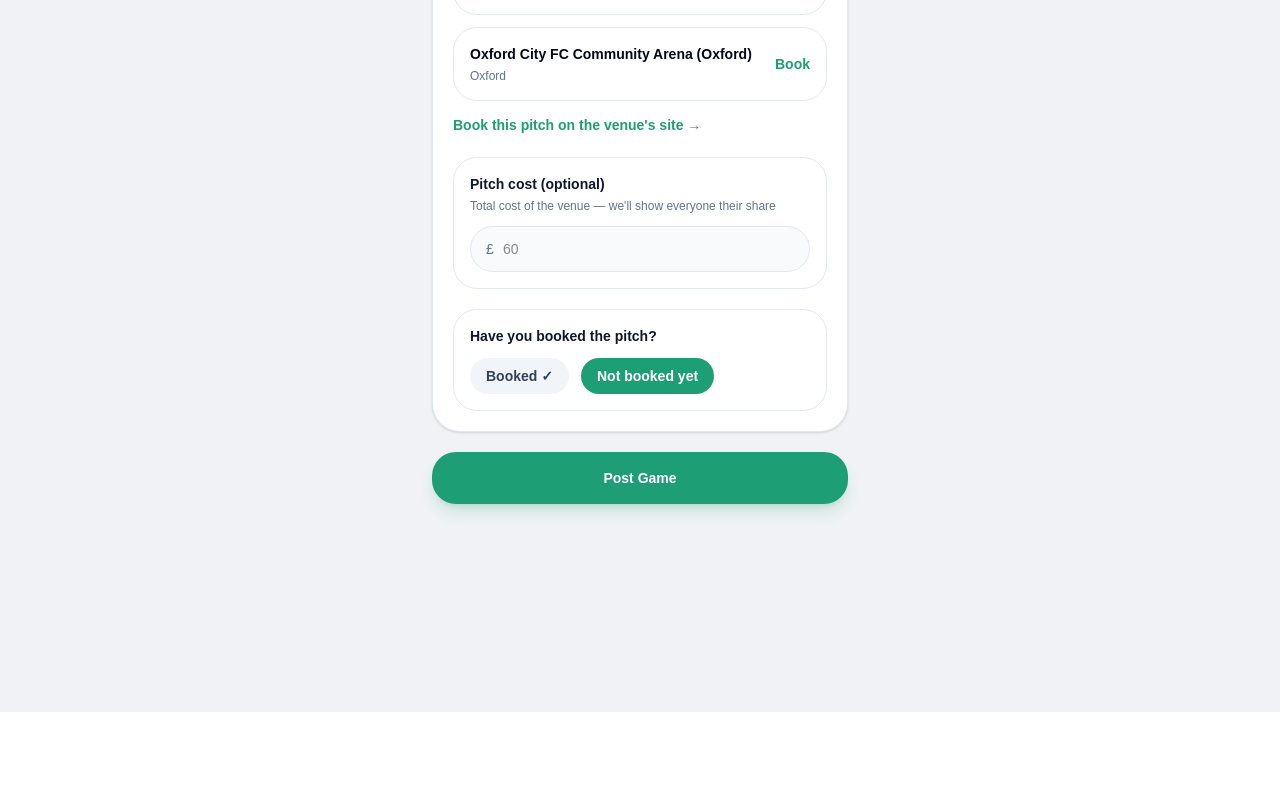
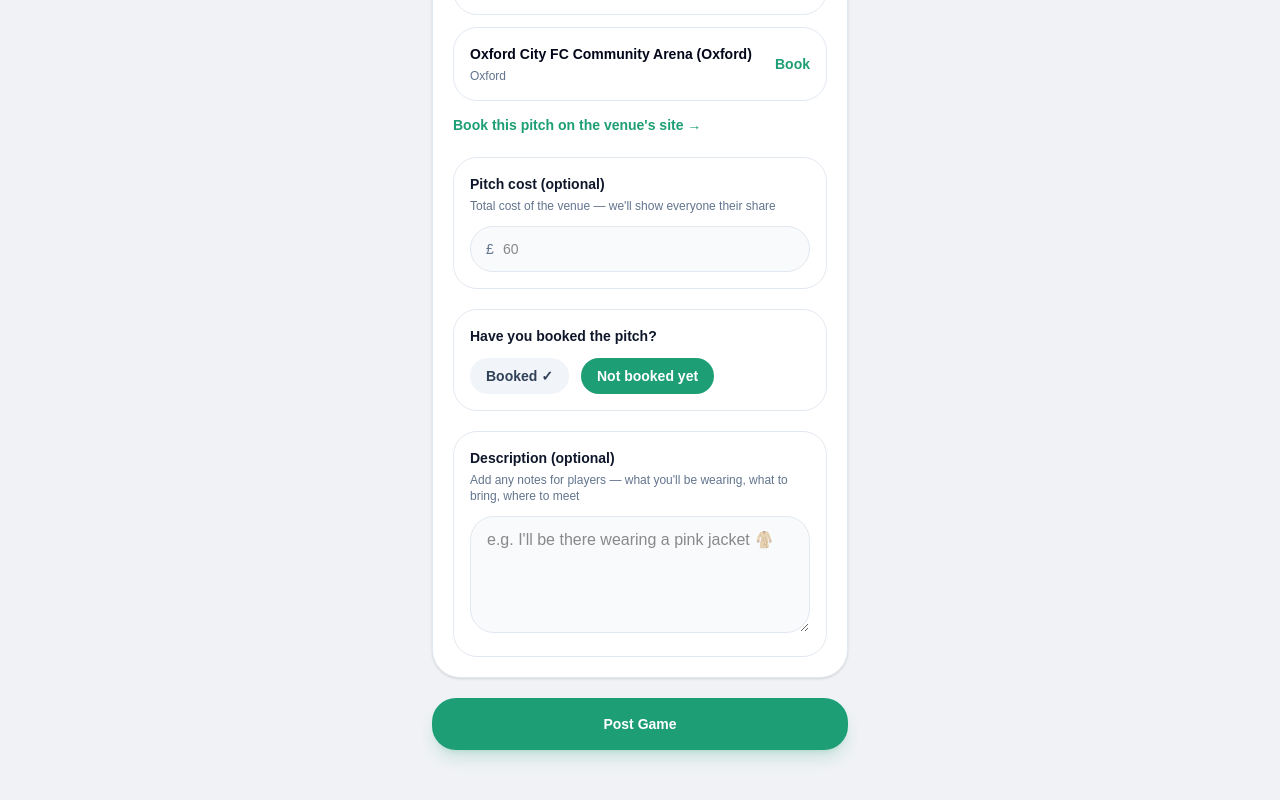
Before and after one commit to maryam969/playmate-oxfordshire, a Next.js app: page /create-game in a window 1280 px wide. Shown: the part 1412-2212 px from the top of the page. Before the commit the page ends 2124 px from the top, so only its background shows below. Built offline with nearby package versions, Linux system fonts and the light colour scheme; no server answers.

Commit message:
feat: optional game description with see details toggle

```diff
--- a/app/(app)/create-game/page.tsx
+++ b/app/(app)/create-game/page.tsx
@@ -79,6 +79,7 @@ export default function CreateGamePage() {
   const [selectedVenue, setSelectedVenue] = useState(venues[0].name);
   const [pitchCost, setPitchCost] = useState(0);
   const [isBooked, setIsBooked] = useState(false);
+  const [description, setDescription] = useState("");
   const [loading, setLoading] = useState(false);
   const [errorMessage, setErrorMessage] = useState("");
 
@@ -138,6 +139,7 @@ export default function CreateGamePage() {
         pitch_cost: pitchCost,
         is_booked: isBooked,
         booking_url: selectedVenueData?.bookingUrl ?? null,
+        description,
         match_type: matchType,
         max_players: players,
         current_players: 1,
@@ -429,6 +431,21 @@ export default function CreateGamePage() {
                 </button>
               </div>
             </div>
+
+            <div className="rounded-[24px] border border-slate-200 bg-white p-4 space-y-3">
+              <div>
+                <p className="text-sm font-semibold text-slate-900">Description (optional)</p>
+                <p className="mt-1 text-xs text-slate-500">Add any notes for players — what you&apos;ll be wearing, what to bring, where to meet</p>
+              </div>
+              <textarea
+                rows={4}
+                value={description}
+                onChange={(event) => setDescription(event.target.value)}
+                placeholder="e.g. I&apos;ll be there wearing a pink jacket 🧥"
+                className="w-full rounded-3xl border border-slate-200 bg-slate-50 px-4 py-3 text-sm outline-none"
+                style={{ fontSize: "16px" }}
+              />
+            </div>
           </div>
         </div>
 
--- a/app/(app)/explore/page.tsx
+++ b/app/(app)/explore/page.tsx
@@ -22,6 +22,7 @@ type GameRow = {
   date: string;
   start_time: string;
   venue: string;
+  description: string | null;
   pitch_cost: number;
   is_booked: boolean;
   booking_url: string | null;
@@ -49,6 +50,7 @@ export default function ExplorePage() {
   const [loading, setLoading] = useState(true);
   const [joiningGameId, setJoiningGameId] = useState<string | null>(null);
   const [expandedGameId, setExpandedGameId] = useState<string | null>(null);
+  const [expandedDetailsGameId, setExpandedDetailsGameId] = useState<string | null>(null);
   const [geocodeByVenue, setGeocodeByVenue] = useState<Record<string, GeocodeState>>({});
   const [joinError, setJoinError] = useState("");
 
@@ -60,7 +62,7 @@ export default function ExplorePage() {
 
       const result = await supabase
         .from("games")
-        .select("id, sport, title, date, start_time, venue, pitch_cost, is_booked, booking_url, current_players, max_players, creator_name, created_by")
+        .select("id, sport, title, date, start_time, venue, description, pitch_cost, is_booked, booking_url, current_players, max_players, creator_name, created_by")
         .order("date", { ascending: true });
 
       if (result.error) {
@@ -241,6 +243,7 @@ export default function ExplorePage() {
               const hostName = game.creator_name || "Unknown Host";
               const hostInitial = hostName.trim() ? hostName.trim().charAt(0).toUpperCase() : "U";
               const geocodeState = geocodeByVenue[game.venue];
+              const hasDescription = Boolean(game.description?.trim());
               const encodedVenue = encodeURIComponent(`${game.venue}, Oxford`);
               const hasCoords = geocodeState?.status === "success";
               const googleUrl = hasCoords
@@ -294,6 +297,24 @@ export default function ExplorePage() {
                   >
                     {expandedGameId === game.id ? "Hide map" : "See map"}
                   </button>
+
+                  {hasDescription ? (
+                    <button
+                      type="button"
+                      onClick={() =>
+                        setExpandedDetailsGameId((current) => (current === game.id ? null : game.id))
+                      }
+                      className="mt-2 text-sm font-semibold text-[#1D9E75]"
+                    >
+                      {expandedDetailsGameId === game.id ? "Hide details" : "See details"}
+                    </button>
+                  ) : null}
+
+                  {hasDescription && expandedDetailsGameId === game.id ? (
+                    <div className="mt-2 rounded-xl bg-slate-50 px-3 py-2 text-sm text-slate-600">
+                      {game.description}
+                    </div>
+                  ) : null}
 
                   <div className="mt-2 flex items-center gap-2">
                     <span className="text-xs text-slate-500">Directions:</span>
--- a/app/(app)/groups/[sport]/page.tsx
+++ b/app/(app)/groups/[sport]/page.tsx
@@ -24,6 +24,7 @@ type GameRow = {
   date: string;
   start_time: string;
   venue: string;
+  description: string | null;
   pitch_cost: number;
   is_booked: boolean;
   current_players: number;
@@ -62,6 +63,7 @@ export default function SportGroupPage({ params }: { params: Promise<{ sport: st
   const [joiningGameId, setJoiningGameId] = useState<string | null>(null);
   const [joinError, setJoinError] = useState("");
   const [expandedGameId, setExpandedGameId] = useState<string | null>(null);
+  const [expandedDetailsGameId, setExpandedDetailsGameId] = useState<string | null>(null);
   const [geocodeByVenue, setGeocodeByVenue] = useState<Record<string, GeocodeState>>({});
   const [userAvatars, setUserAvatars] = useState<Record<string, string>>({})
   const { sport } = use(params);
@@ -154,7 +156,7 @@ export default function SportGroupPage({ params }: { params: Promise<{ sport: st
 
       const { data: gamesData, error: gamesError } = await supabase
         .from("games")
-        .select("id, sport, title, date, start_time, venue, pitch_cost, is_booked, current_players, max_players")
+        .select("id, sport, title, date, start_time, venue, description, pitch_cost, is_booked, current_players, max_players")
         .ilike("sport", sport);
 
       if (!gamesError && gamesData) {
@@ -514,6 +516,7 @@ export default function SportGroupPage({ params }: { params: Promise<{ sport: st
                   const spotsLeft = Math.max(game.max_players - game.current_players, 0);
                   const fewSpots = spotsLeft <= 3;
                   const geocodeState = geocodeByVenue[game.venue];
+                  const hasDescription = Boolean(game.description?.trim());
                   const encodedVenue = encodeURIComponent(`${game.venue}, Oxford`);
                   const hasCoords = geocodeState?.status === "success";
                   const googleUrl = hasCoords
@@ -566,6 +569,24 @@ export default function SportGroupPage({ params }: { params: Promise<{ sport: st
                       >
                         {expandedGameId === game.id ? "Hide map" : "See map"}
                       </button>
+
+                      {hasDescription ? (
+                        <button
+                          type="button"
+                          onClick={() =>
+                            setExpandedDetailsGameId((current) => (current === game.id ? null : game.id))
+                          }
+                          className="mt-2 text-sm font-semibold text-[#1D9E75]"
+                        >
+                          {expandedDetailsGameId === game.id ? "Hide details" : "See details"}
+                        </button>
+                      ) : null}
+
+                      {hasDescription && expandedDetailsGameId === game.id ? (
+                        <div className="mt-2 rounded-xl bg-slate-50 px-3 py-2 text-sm text-slate-600">
+                          {game.description}
+                        </div>
+                      ) : null}
 
                       <div className="mt-2 flex items-center gap-2">
                         <span className="text-xs text-slate-500">Directions:</span>
```
